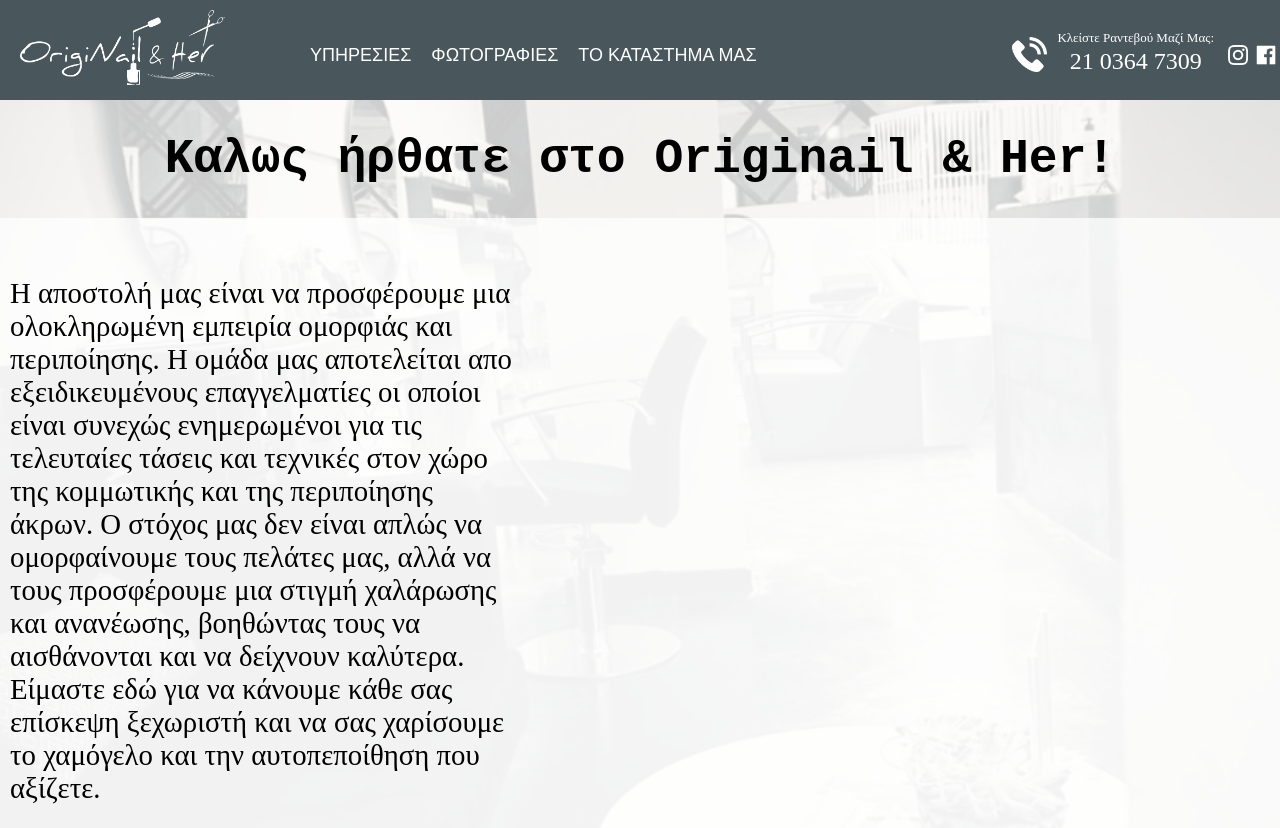
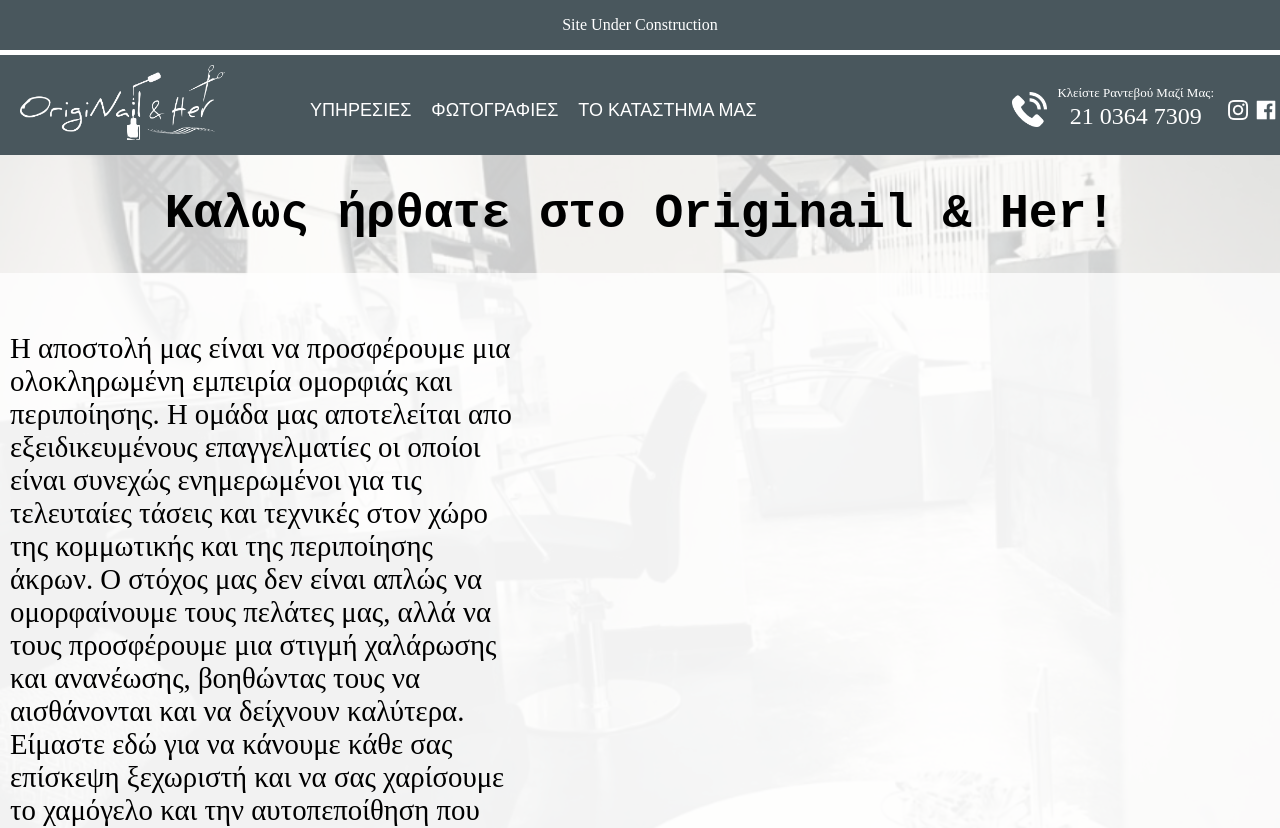
Before and after one commit to bedross/bedross.github.io, a plain HTML site: page index.html in a window 1280 px wide. Shown: the top 828 px of the page. Drawn offline with Linux system fonts and the light colour scheme.

Commit message:
Site Under Construction Label

```diff
--- a/index.html
+++ b/index.html
@@ -8,6 +8,9 @@
     <script defer src="/script.js"></script>
 </head>
 <body>
+    <div id="underConstruction">
+        <p>Site Under Construction</p>
+    </div>
     <a href="/">
         <img id="mainLogo" src="/images/logo_white.png" alt="This is the Originail and Her Logo">
     </a>
@@ -50,6 +53,7 @@
             </a>
         </span>
     </div>
+
     <div id="backgroundImg" class="center-align">
         <div id="white-fade" class="hidden">
             <h1 class="hidden" id="greetTitle">Καλως ήρθατε στο Originail & Her!</h1>
--- a/style.css
+++ b/style.css
@@ -210,3 +210,18 @@ body{
 .show{
     opacity: 1;
 }
+
+#underConstruction{
+    width: 100%;
+    background-color: #49575d;
+    text-align: center;
+    color: white;
+    height: auto;
+    margin: 0px;
+    margin-top: 0px;
+    position: relative;
+    display: flex;
+    flex-direction: column;
+    float: none;
+    margin-bottom: 5px;
+}
```
Also changed, not shown: fwtografies/index.html (+4 -1 lines), fwtografies/style.css (+5 -5 lines), to-katasthma-mas/index.html (+3 -0 lines), yphresies/kourema/index.html (+3 -0 lines), yphresies/peripoihsh-akrwn/index.html (+3 -0 lines), yphresies/therapeies/index.html (+3 -0 lines), yphresies/vafh/index.html (+4 -0 lines), yphresies/xtenisma/index.html (+4 -0 lines).
